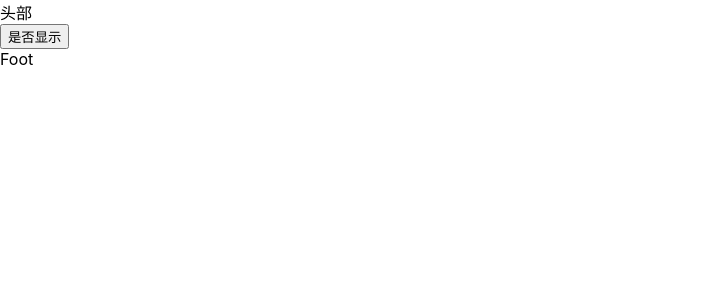
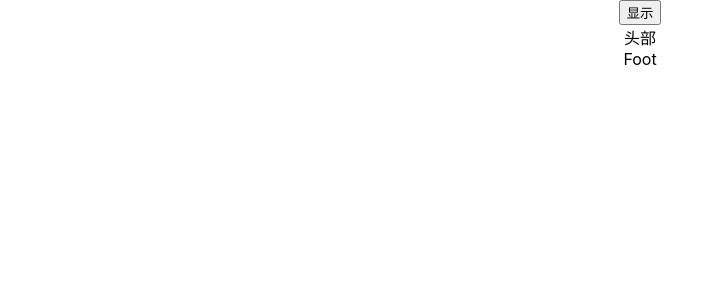
Before and after one commit to Deathlotuspenta/MyStudyReactByChatGPT, a React (Create React App) app: page / in a window 1280 px wide. Shown: the top 300 px of the page, without its empty margins (0-724 px from the left). Built offline with nearby package versions, Linux system fonts and the light colour scheme.

Commit message:
day2 学会List中只有list 按钮放在了最外层

```diff
--- a/src/App.js
+++ b/src/App.js
@@ -1,10 +1,18 @@
-import logo from './logo.svg';
 import './App.css';
+import Header from './components/Header.tsx';
+import List from './components/List.tsx';
+import Foot from './components/Foot.tsx';
+import { useState } from 'react';
+
 
 function App() {
+  const [showList,setShowList] = useState(false);
   return (
     <div className="App">
-
+      <button onClick={() => setShowList(!showList)}>{showList ? '隐藏' : '显示'}</button>
+      <Header />
+      {showList && <List />}
+      <Foot />
     </div>
   );
 }
--- a/src/List.tsx
+++ /dev/null
@@ -1,32 +0,0 @@
-import React, { useState } from "react"
-const userNameList = ["Tom", "Jack", "Rose"]
-
-
-
-const List: React.FC = () => {
-
-    const [isHidden, setIsHidden] = useState(true)
-
-    const changeIsHidden = (value: boolean) => {
-        setIsHidden(value)
-    }
-
-    return (
-        <div>
-            {/* <button onClick={()=> setIsHidden(!isHidden)}>是否显示</button>     */}
-
-            <button onClick={() => changeIsHidden(!isHidden)}>是否显示</button>
-
-            {
-                !isHidden &&
-                <ul>
-                    {userNameList.map(username => (
-                        <li key={username}>{username}</li>
-                    ))}
-                </ul>
-            }
-        </div>
-    )
-}
-
-export default List
--- /dev/null
+++ b/src/components/List.tsx
@@ -0,0 +1,19 @@
+import React, { useState } from "react"
+const userNameList = ["Tom", "Jack", "Rose"]
+
+const List: React.FC = () => {
+
+    return (
+        <div>
+            {/* <button onClick={()=> setIsHidden(!isHidden)}>是否显示</button>     */}
+            <ul>
+                {userNameList.map(username => (
+                    <li key={username}>{username}</li>
+                ))}
+            </ul>
+
+        </div>
+    )
+}
+
+export default List
--- a/src/index.js
+++ b/src/index.js
@@ -3,17 +3,11 @@ import ReactDOM from 'react-dom/client';
 import './index.css';
 import App from './App';
 import reportWebVitals from './reportWebVitals';
-import Header from './Header.tsx';
-import List  from './List.tsx';
-import Foot from "./Foot.tsx"
 
 const root = ReactDOM.createRoot(document.getElementById('root'));
 root.render(
   <React.StrictMode>
     <App />
-    <Header />
-    <List />
-    <Foot></Foot>
   </React.StrictMode>
 );
 
```
Also changed, not shown: src/components/Foot.tsx (renamed from src/Foot.tsx), src/components/Header.tsx (renamed from src/Header.tsx), src/logo.svg (deleted).
